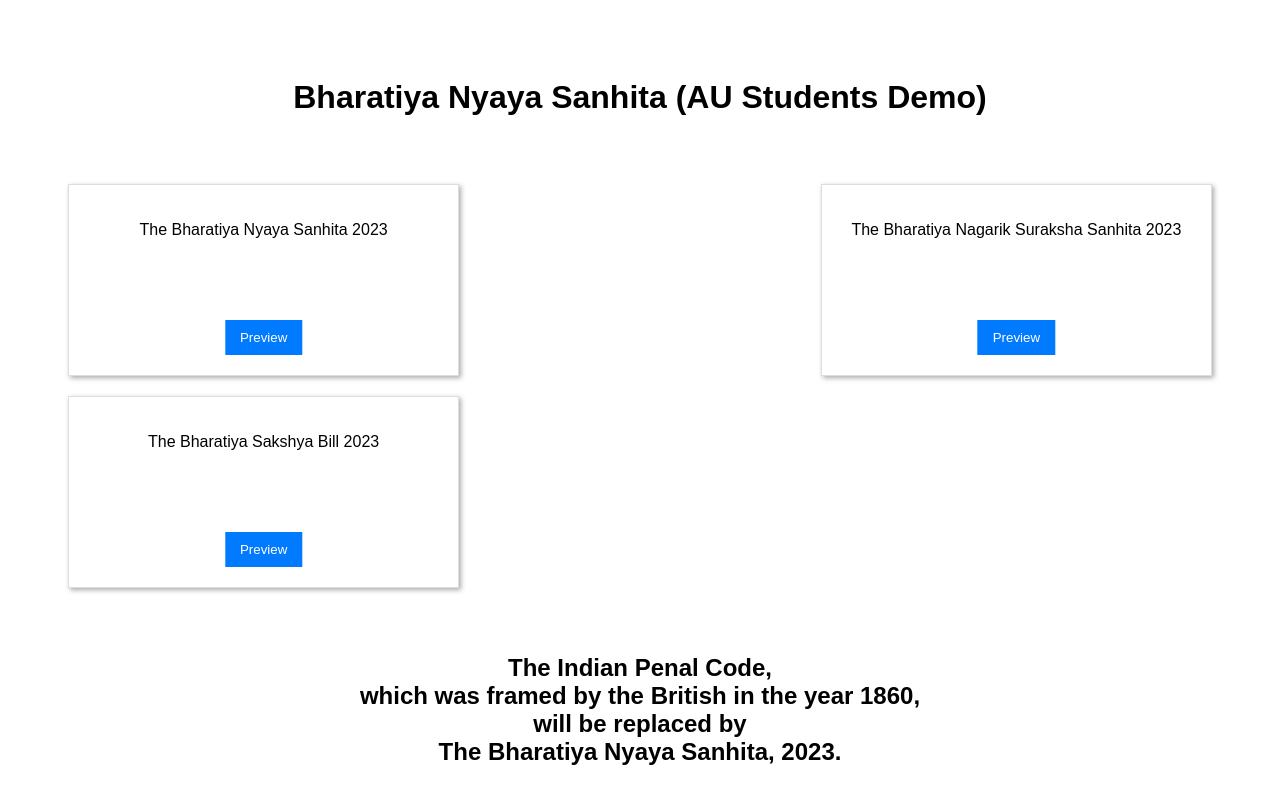
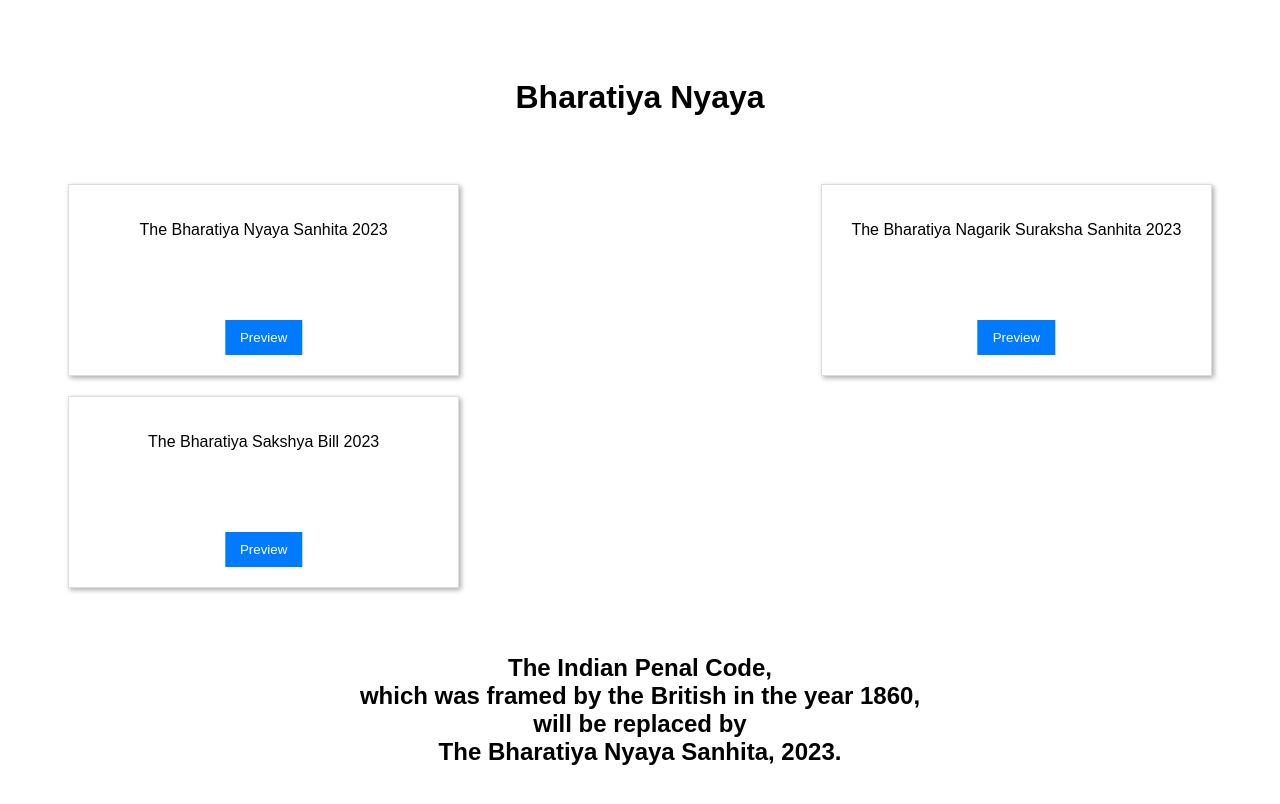
Before and after one commit to rohinibarla/BharatiyaNyaya, a plain HTML site: page index.html in a window 1280 px wide. Drawn offline with Linux system fonts and the light colour scheme.

Commit message:
made it back to normal

```diff
--- a/index.html
+++ b/index.html
@@ -54,7 +54,7 @@
     </style>
 </head>
 <body>
-<h1>Bharatiya Nyaya Sanhita (AU Students Demo)</h1>
+<h1>Bharatiya Nyaya</h1>
 <br><br>
 <div class="pdf-container">
     <div class="pdf-box">
```
